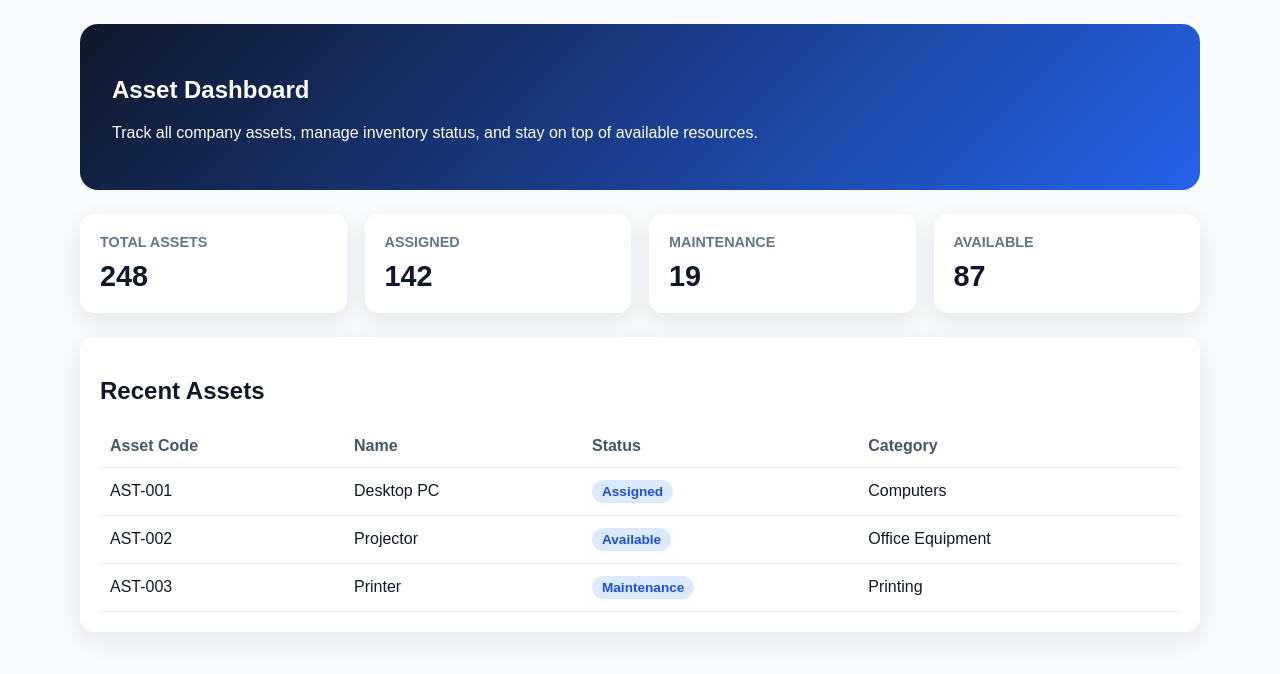
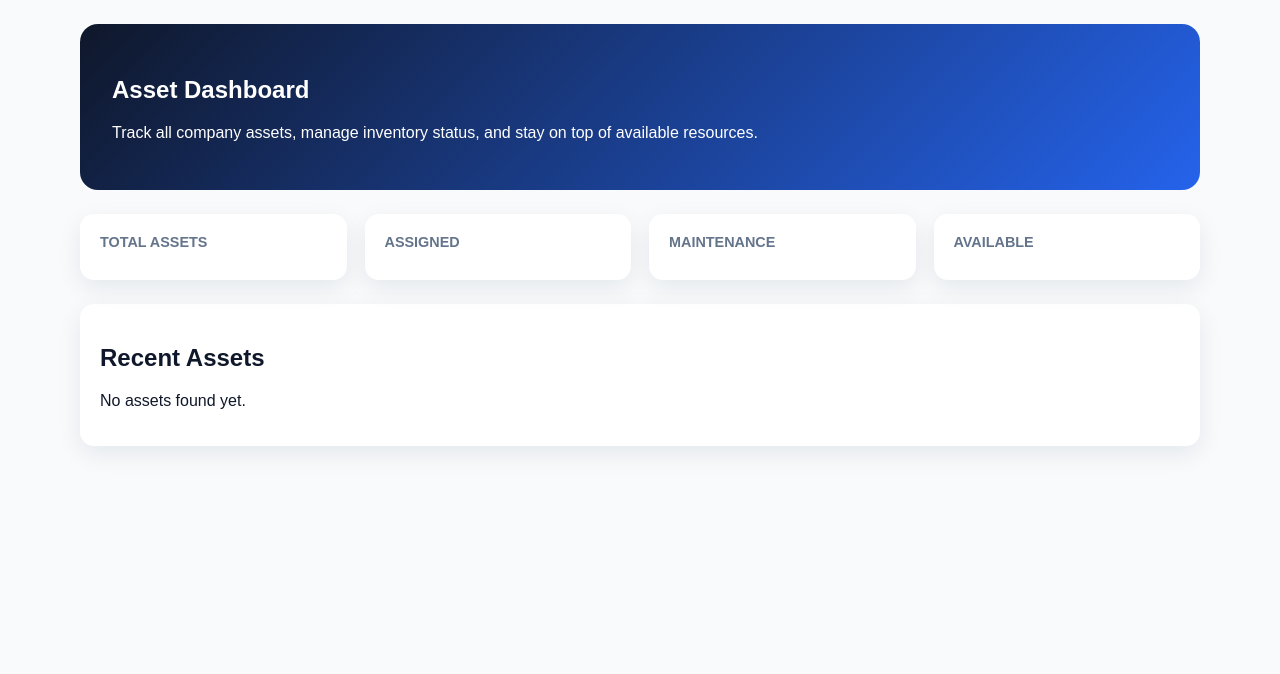
Before and after one commit to Nelliiee/Asset-Management, a Laravel app: template resources/views/home.blade.php in a window 1280 px wide. Shown: the part 60-734 px from the top of the page. Run offline with Laravel 12, Linux system fonts and the light colour scheme; the template is opened without the code that fills it, so the values that code supplies are empty.

Commit message:
asset update

```diff
--- a/resources/views/home.blade.php
+++ b/resources/views/home.blade.php
@@ -110,24 +110,27 @@
         <section class="stats">
             <div class="card">
                 <h3>Total Assets</h3>
-                <p>248</p>
+                <p>{{ $totalAssets }}</p>
             </div>
             <div class="card">
                 <h3>Assigned</h3>
-                <p>142</p>
+                <p>{{ $assignedAssets }}</p>
             </div>
             <div class="card">
                 <h3>Maintenance</h3>
-                <p>19</p>
+                <p>{{ $maintenanceAssets }}</p>
             </div>
             <div class="card">
                 <h3>Available</h3>
-                <p>87</p>
+                <p>{{ $availableAssets }}</p>
             </div>
         </section>
 
         <section class="table-card">
             <h2>Recent Assets</h2>
+            @if ($assets->isEmpty())
+                <p>No assets found yet.</p>
+            @else
                 <table>
                     <thead>
                         <tr>
@@ -138,26 +141,17 @@
                         </tr>
                     </thead>
                     <tbody>
+                        @foreach ($assets as $asset)
                             <tr>
-                        <td>AST-001</td>
-                        <td>Desktop PC</td>
-                        <td><span class="badge">Assigned</span></td>
-                        <td>Computers</td>
+                                <td>{{ $asset->asset_code }}</td>
+                                <td>{{ $asset->name }}</td>
+                                <td><span class="badge">{{ ucfirst($asset->status) }}</span></td>
+                                <td>{{ $asset->category?->name ?? 'Uncategorized' }}</td>
                             </tr>
-                    <tr>
-                        <td>AST-002</td>
-                        <td>Projector</td>
-                        <td><span class="badge">Available</span></td>
-                        <td>Office Equipment</td>
-                    </tr>
-                    <tr>
-                        <td>AST-003</td>
-                        <td>Printer</td>
-                        <td><span class="badge">Maintenance</span></td>
-                        <td>Printing</td>
-                    </tr>
+                        @endforeach
                     </tbody>
                 </table>
+            @endif
         </section>
     </div>
 </body>
--- a/routes/web.php
+++ b/routes/web.php
@@ -1,5 +1,6 @@
 <?php
 
+use App\Models\Asset;
 use Illuminate\Support\Facades\Route;
 
 Route::get('/', function () {
@@ -7,5 +8,16 @@ Route::get('/', function () {
 });
 
 Route::get('/home', function () {
-    return view('home');
+    $assets = Asset::with(['category', 'brand'])
+        ->latest()
+        ->take(5)
+        ->get();
+
+    return view('home', [
+        'assets' => $assets,
+        'totalAssets' => Asset::count(),
+        'assignedAssets' => Asset::where('status', 'assigned')->count(),
+        'maintenanceAssets' => Asset::where('status', 'maintenance')->count(),
+        'availableAssets' => Asset::where('status', 'available')->count(),
+    ]);
 });
```
Also changed, not shown: app/Models/Asset.php (+6 -7 lines), database/factories/AssetFactory.php (+6 -6 lines). Lines whose indentation alone changed are shown as unchanged.
